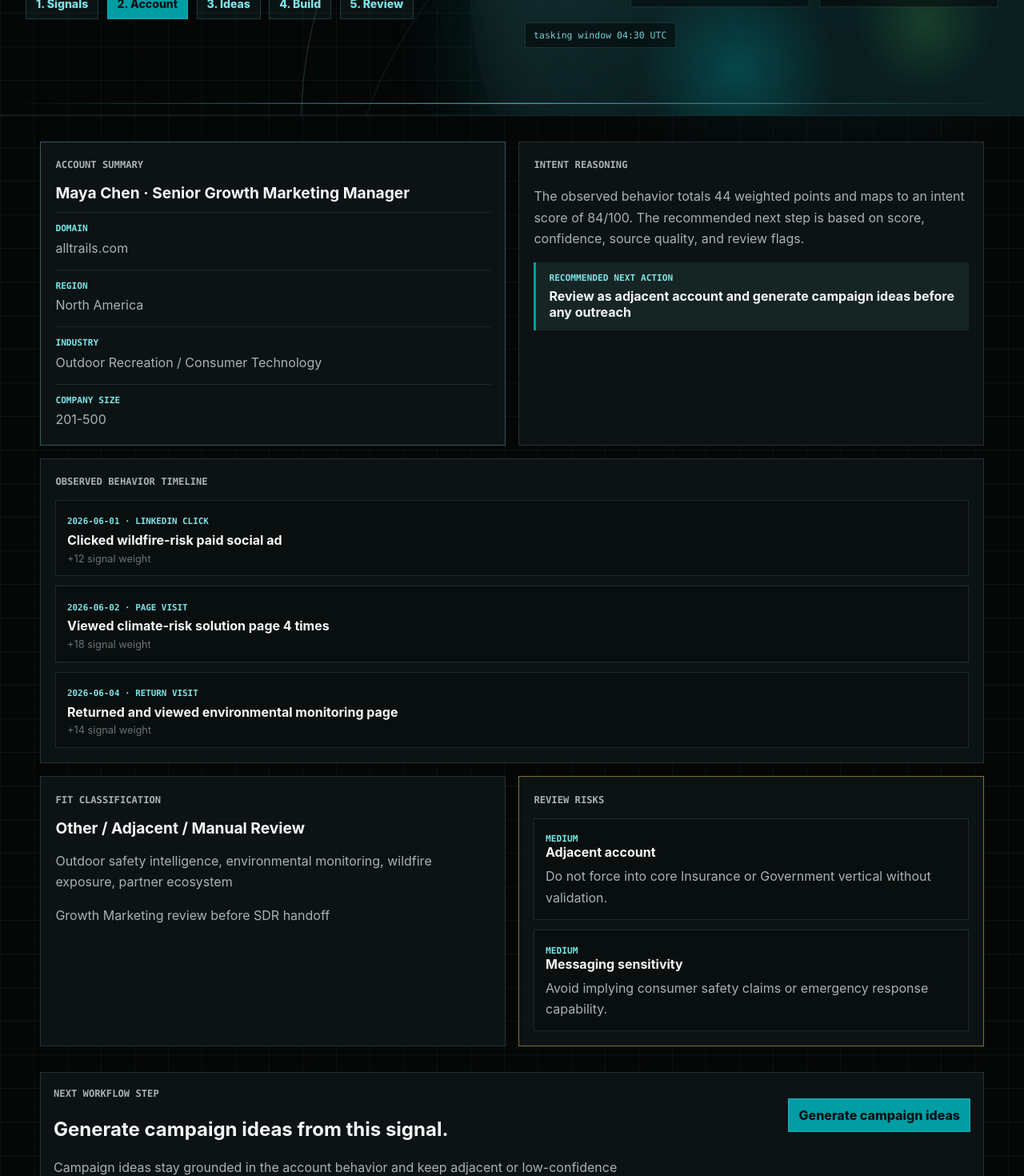
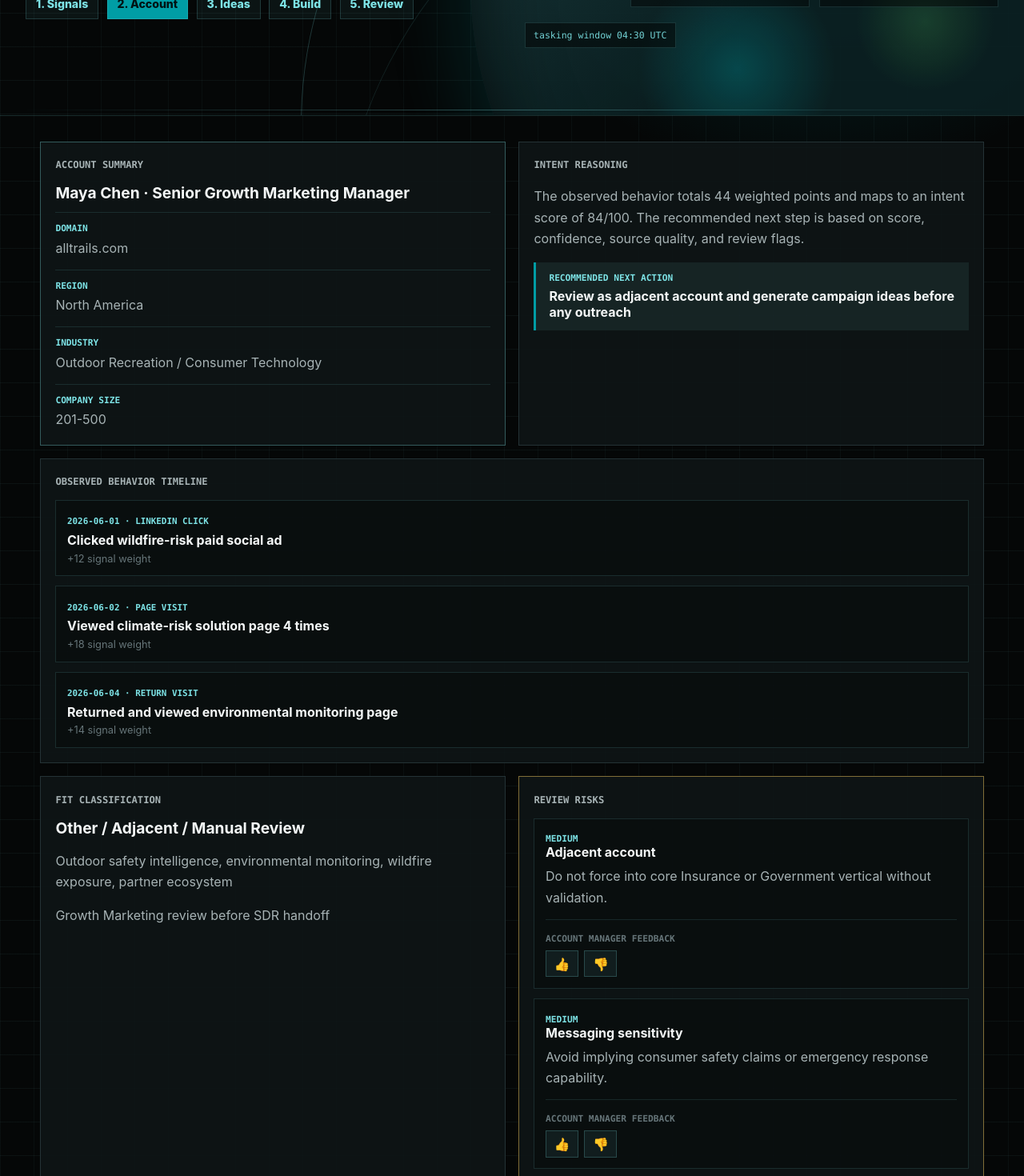
Before and after one commit to akankshalksingh/planet-campaign-brief-agent, a Next.js app: page /signals/sig_001 in a window 1280 px wide. Shown: the part 320-1790 px from the top of the page at 80% size. Built offline with nearby package versions, Linux system fonts and the light colour scheme.

Commit message:
Add review risk feedback controls

```diff
--- /dev/null
+++ b/app/components/RiskFeedback.tsx
@@ -0,0 +1,36 @@
+"use client";
+
+import { useState } from "react";
+
+export function RiskFeedback({ riskTitle }: { riskTitle: string }) {
+  const [feedback, setFeedback] = useState<"up" | "down" | null>(null);
+
+  return (
+    <div className="riskFeedback" aria-label={`Account manager feedback for ${riskTitle}`}>
+      <span>Account manager feedback</span>
+      <div>
+        <button
+          type="button"
+          className={feedback === "up" ? "selected" : ""}
+          onClick={() => setFeedback(feedback === "up" ? null : "up")}
+          aria-pressed={feedback === "up"}
+          title="This risk is useful"
+        >
+          👍
+        </button>
+        <button
+          type="button"
+          className={feedback === "down" ? "selected" : ""}
+          onClick={() => setFeedback(feedback === "down" ? null : "down")}
+          aria-pressed={feedback === "down"}
+          title="This risk is not useful"
+        >
+          👎
+        </button>
+      </div>
+      {feedback ? (
+        <p>{feedback === "up" ? "Marked useful for account review." : "Marked for revision before account review."}</p>
+      ) : null}
+    </div>
+  );
+}
--- a/app/globals.css
+++ b/app/globals.css
@@ -805,6 +805,42 @@ main {
   margin-top: 0.75rem;
 }
 
+.riskFeedback {
+  margin-top: 0.85rem;
+  border-top: 1px solid rgba(125, 227, 230, 0.12);
+  padding-top: 0.75rem;
+}
+
+.riskFeedback > span {
+  color: var(--planet-subtle);
+}
+
+.riskFeedback div {
+  display: flex;
+  gap: 0.45rem;
+  margin-top: 0.5rem;
+}
+
+.riskFeedback button {
+  border: 1px solid rgba(125, 227, 230, 0.22);
+  background: rgba(125, 227, 230, 0.07);
+  color: var(--planet-text);
+  font-size: 1rem;
+  line-height: 1;
+  padding: 0.48rem 0.6rem;
+}
+
+.riskFeedback button.selected {
+  border-color: var(--planet-cyan-soft);
+  background: var(--planet-cyan);
+  color: #001314;
+}
+
+.riskFeedback p {
+  margin: 0.5rem 0 0;
+  font-size: 0.86rem;
+}
+
 .signalHero {
   position: relative;
   width: 100%;
--- a/app/signals/[id]/page.tsx
+++ b/app/signals/[id]/page.tsx
@@ -1,6 +1,7 @@
 import Link from "next/link";
 import { notFound } from "next/navigation";
 import { OrbitField } from "@/app/components/OrbitField";
+import { RiskFeedback } from "@/app/components/RiskFeedback";
 import { getSignalById } from "@/lib/signals";
 
 export default async function SignalDetailPage({ params }: { params: Promise<{ id: string }> }) {
@@ -87,6 +88,7 @@ export default async function SignalDetailPage({ params }: { params: Promise<{ i
               <span>{flag.severity}</span>
               <strong>{flag.title}</strong>
               <p>{flag.detail}</p>
+              <RiskFeedback riskTitle={flag.title} />
             </div>
           ))}
         </article>
```
